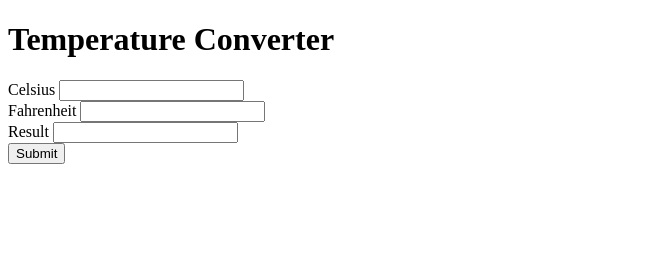
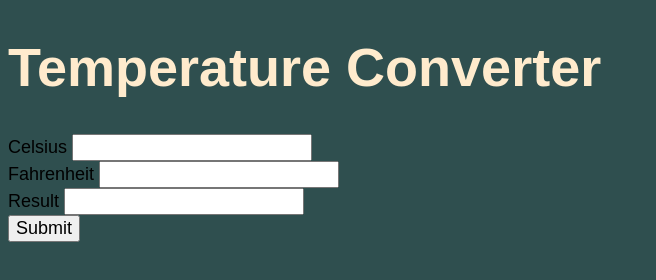
Before and after one commit to OlaniyiOshinusi/my-app-page, a plain HTML site: page index.html in a window 1280 px wide. Shown: the whole page, without its empty margins (0-656 px from the left). Drawn offline with Linux system fonts and the light colour scheme.

Commit message:
Adds initial css

```diff
--- /dev/null
+++ b/index.css
@@ -0,0 +1,14 @@
+* {
+    box-sizing: border-box;
+    font-family: Arial, Arial, Helvetica, sans-serif;
+    font-size: large;
+}
+
+body {
+    background-color: darkslategray;
+}
+
+h1 {
+    color: blanchedalmond;
+    font-size: 3rem;
+}
--- a/index.html
+++ b/index.html
@@ -4,6 +4,7 @@
     <meta charset="UTF-8">
     <meta http-equiv="X-UA-Compatible" content="IE=edge">
     <meta name="viewport" content="width=device-width, initial-scale=1.0">
+    <link rel="stylesheet" href="index.css">
     <title>Temperature Converter</title>
 </head>
 <body>
```
